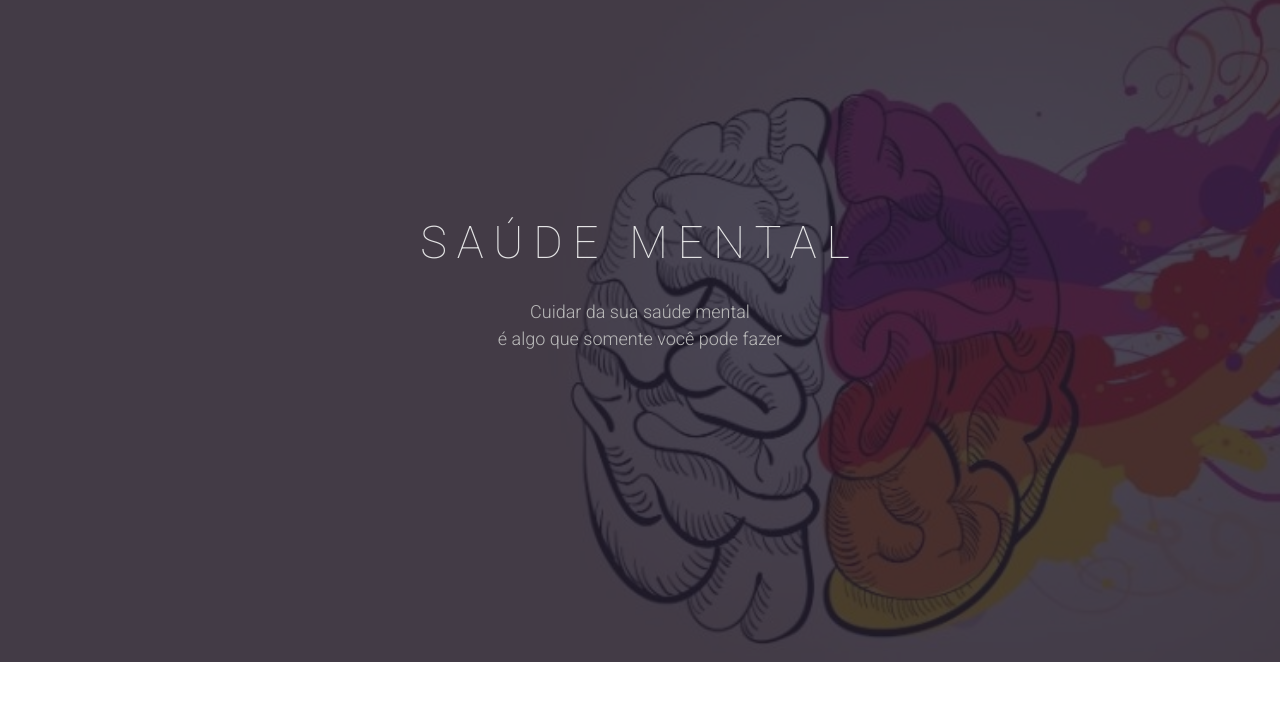
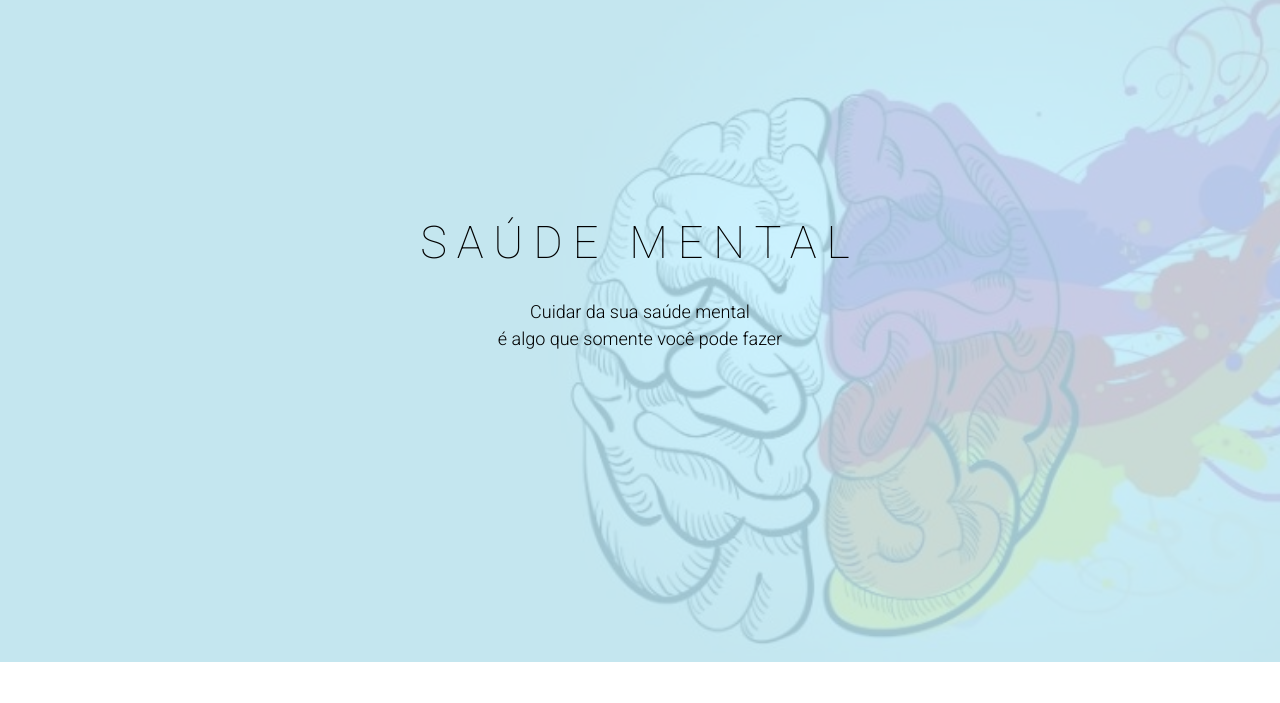
Before and after one commit to CaamileC/Site_IW-mental, a plain HTML site: page index.html in a window 1280 px wide. Shown: the part 97-800 px from the top of the page. Drawn offline with nearby package versions, Linux system fonts and the light colour scheme; some packages are replaced by stand-ins of ours; a script that the page names is missing; files whose address does not match are found by name; a web font is replaced by a local one.

Commit message:
Add files via upload

```diff
--- a/css/style.css
+++ b/css/style.css
@@ -18,6 +18,7 @@ h1, h2, h3, h4, h5, h6 {
 
 h1 {
   font-size: 40px;
+  color: black;
 }
 
 h2 {
@@ -559,7 +560,7 @@ input[type="email"]:focus, input[type="password"]:focus, input[type="text"]:focu
   right: 0;
   width: 100%;
   height: 100%;
-  background: #1d192c;
+  background: #BFEFFF;
   opacity: 0.8;
 }
 
@@ -761,7 +762,7 @@ font header .navbar-default .navbar-nav li a:hover {
 
 .slider .block p {
   margin-bottom: 30px;
-  color: #b9b9b9;
+  color: black;
   font-size: 18px;
   line-height: 27px;
   font-weight: 300;
```
Also changed, not shown: about.html (+1 -1 lines).
